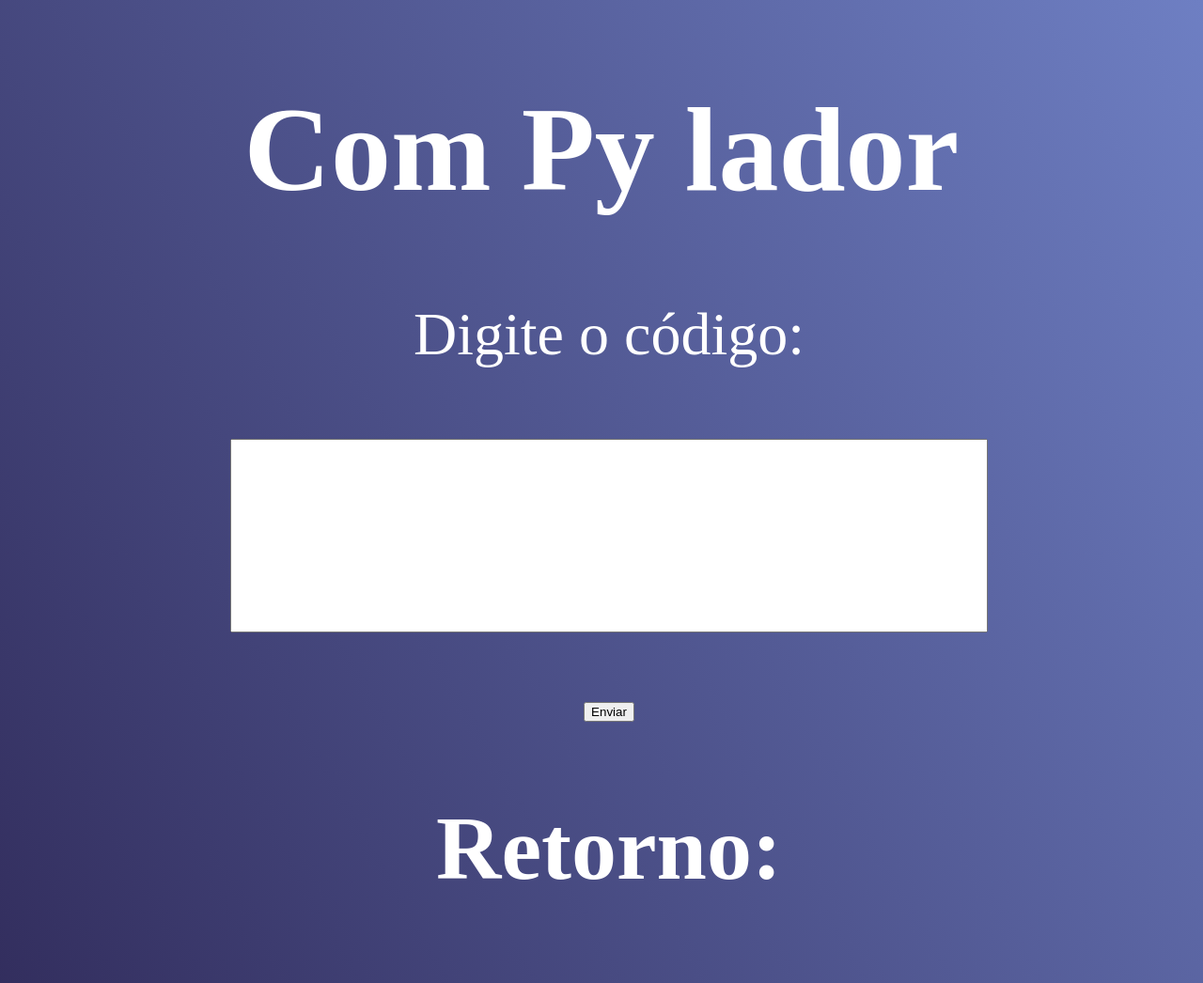
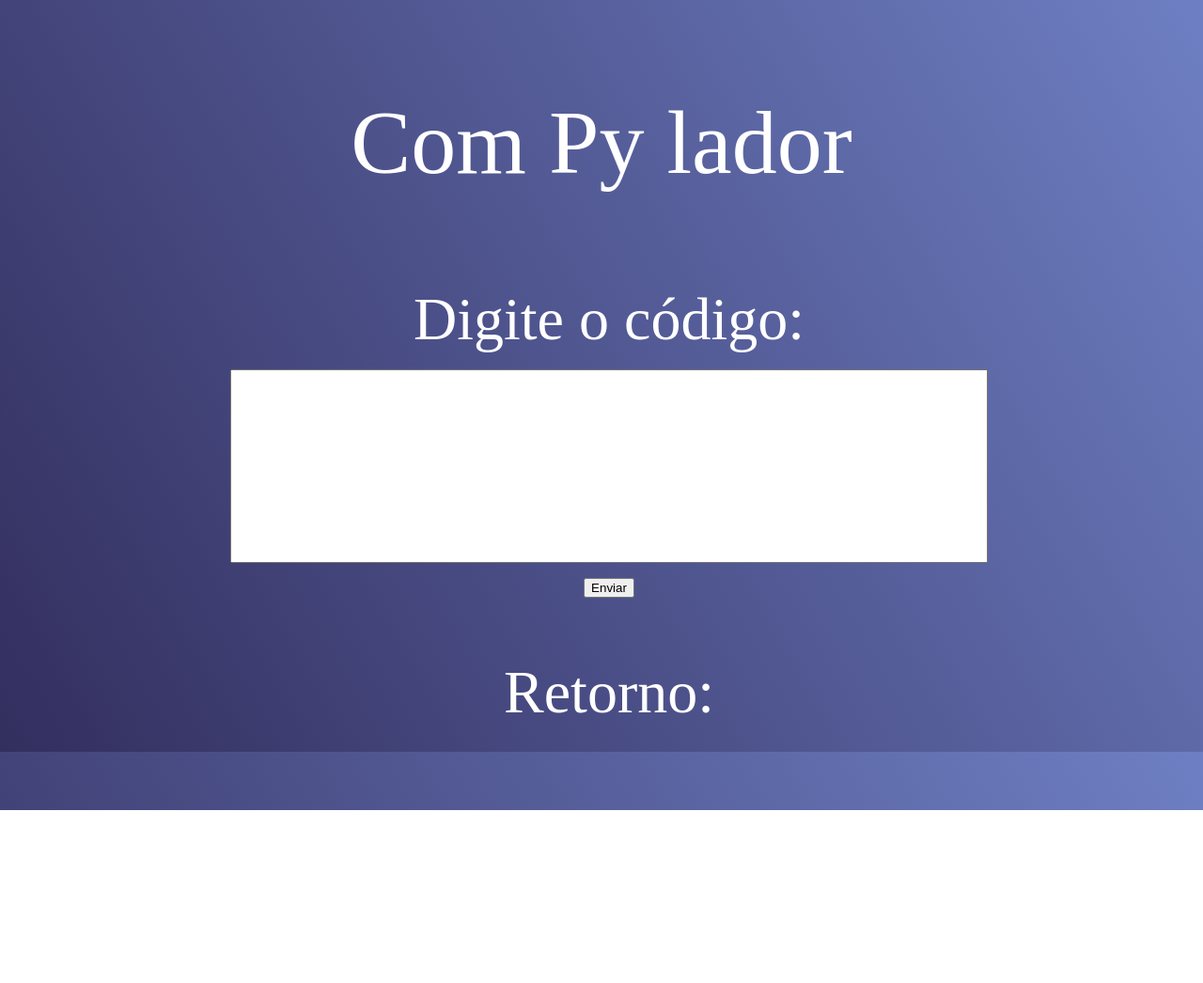
Before and after one commit to Matheus-Ramos/Projeto-Compilador, a Flask app: page / in a window 1280 px wide. Shown: the whole page at 94% size. After the commit the page ends 862 px from the top, so only its background shows below. Run offline with Flask 3, Linux system fonts and the light colour scheme.

Commit message:
style: Ajusts names and breaklines

```diff
--- a/Front/main.py
+++ b/Front/main.py
@@ -11,7 +11,9 @@ def receber_dados():
     try:
         data = request.get_json()  # Obter dados JSON da solicitação
         # Faça o processamento dos dados aqui
-        #print(jsonify(data))
+
+        # Retorno com quebra de linha para o front end
+        data['mensagem'] = data['mensagem'].replace("\n", "<br>")
         return jsonify(data)
     except Exception as e:
         print("-------------------Exception")
--- a/Front/static/script.js
+++ b/Front/static/script.js
@@ -16,8 +16,7 @@ document.getElementById('inputCod').addEventListener('submit', function (e) {
     })
     .then(response => response.json())
     .then(data => {
-        console.log(data.mensagem);
-        document.getElementById('resposta').textContent = data.mensagem;
+        document.getElementById('resposta').innerHTML = data.mensagem;
     })
     .catch(error => {
         console.error('Erro:', error);
--- a/Front/static/style.css
+++ b/Front/static/style.css
@@ -10,25 +10,22 @@
 	--bg-input-transparency: rgba(0, 0, 0, 0.4);
 }
 
-html {
+body {
 	color: var(--txt-primary-color);
     font-size: var(--txt-h1);
-    text-align: center;
 	overflow-x: hidden;
 	background-image: linear-gradient(60deg, var(--bg-tertiary-color) -30%, var(--bg-primary-color) 100%);
 	background-repeat: no-repeat;
+	background-size:cover;
+	background-attachment: fixed;
 }
 
-.header{
-    border: 2px solid red;
-}
-
-.main{
+.centered{
 	display: flex;
 	flex-direction: column;
 	align-items: center;
 	width: 100dvw;
-
+	gap: 1rem;
 }
 
 #textCod{
--- a/Front/templates/index.html
+++ b/Front/templates/index.html
@@ -9,21 +9,21 @@
 </head>
 
 <body>
-    <h1>Com Py lador</h1>
+    <div class="">
+        <p style="text-align: center;font-size: 6rem;">Com Py lador</p>
+        <form id="inputCod">
+            <div class="centered">
+                <label for="cod">Digite o código:</label>
+                <textarea id="textCod"></textarea>
+                <button type="submit">Enviar</button>
+            </div>
+        </form>
+    </div>
 
-    <form id="inputCod">
-        <div class="main">
-            <label for="cod">Digite o código:</label>
-            <br>
-            <textarea id="textCod"></textarea>
-            <br>
-            <button type="submit">Enviar</button>
+    <div class="centered">
+        <p>Retorno:</p>
+        <div id="resposta">
         </div>
-    </form>
-
-    <div class="main">
-        <h2>Retorno:</h2>
-        <div id="resposta"></div>
     </div>
 
     <script src="{{ url_for('static', filename='script.js') }}"></script>
```
